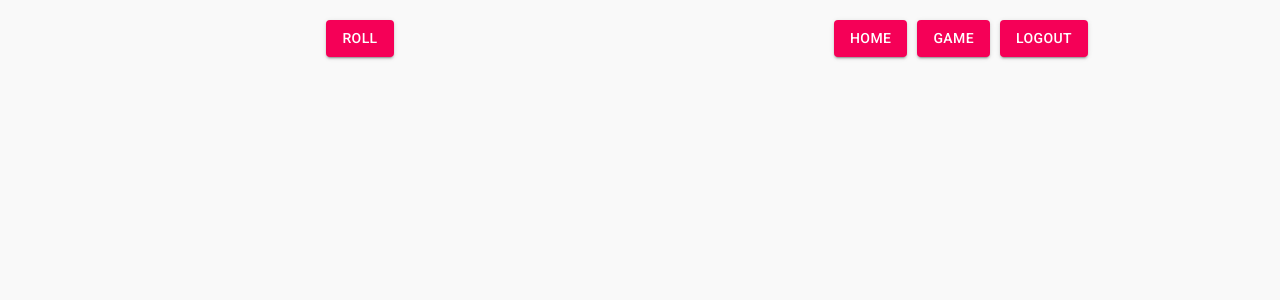
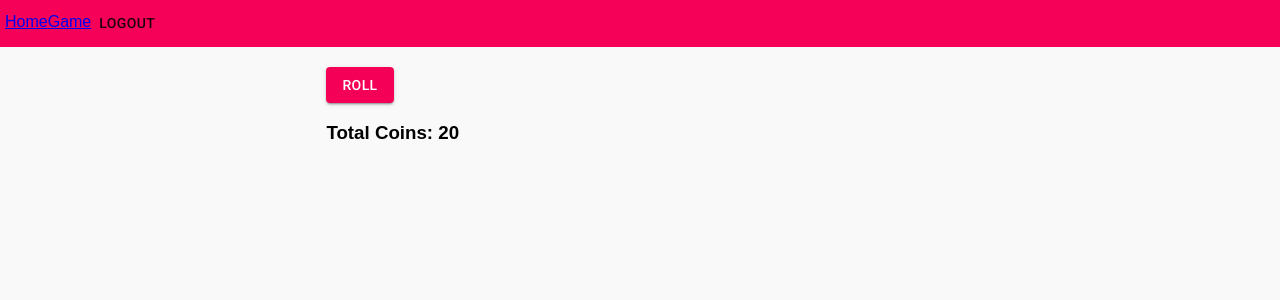
Before and after one commit to tania-dev/Gaming-test, a React (Create React App) app in the folder client/: page /game in a window 1280 px wide. Shown: the top 300 px of the page. Built offline with nearby package versions, Linux system fonts and the light colour scheme; sample sign-in values are in the browser's storage.

Commit message:
Worked on Gaming page

```diff
--- a/client/src/App.js
+++ b/client/src/App.js
@@ -14,8 +14,8 @@ import './App.css';
 function App() {
   return (
     <Router>
+      <Navbar />
       <main className="main-content">
-        <Navbar />
         <Switch>
           <PrivateRoute exact path="/" component={Home} />
           <PrivateRoute path="/game" component={Game} />
--- a/client/src/components/navigations/Navbar.jsx
+++ b/client/src/components/navigations/Navbar.jsx
@@ -1,6 +1,6 @@
 import { useEffect } from "react";
 import { useDispatch, useSelector } from "react-redux";
-import { useHistory } from "react-router-dom";
+import { useHistory, Link } from "react-router-dom";
 import Button from '@material-ui/core/Button';
 import { makeLogout } from "../../redux/actions";
 import './Navbar.scss';
@@ -29,19 +29,13 @@ function Navbar() {
     }
 
     return (
-        <div className="navbar-section">
+        <nav className="navbar-section">
             <div className="navbar-items">
-                <Button variant="contained" color="secondary" className="home-btn" onClick={goToHome}>
-                    Home
-                </Button>
-                <Button variant="contained" color="secondary" className="game-btn" onClick={goToGame}>
-                    Game
-                </Button>
-                <Button variant="contained" color="secondary" className="logout-btn" onClick={handleLogout}>
-                    Logout
-                </Button>
+                    <Link to="/">Home</Link>
+                    <Link to="/game">Game</Link>
+                    <Button>Logout</Button>
             </div>
-        </div>
+        </nav>
     )
 }
 
--- a/client/src/components/navigations/Navbar.scss
+++ b/client/src/components/navigations/Navbar.scss
@@ -1,7 +1,7 @@
 .navbar-section {
+    background: #F50157;
+    padding: 5px;
     .navbar-items {
-        margin-bottom: 20px;
-        float: right;
         .logout-btn, .game-btn {
             margin-left: 10px;
         }
--- a/client/src/pages/Game/Game.jsx
+++ b/client/src/pages/Game/Game.jsx
@@ -2,7 +2,7 @@ import { useEffect, useState } from 'react';
 import { useDispatch, useSelector } from "react-redux";
 import Button from '@material-ui/core/Button';
 import './Game.scss'
-import { gameStart, setCoins } from '../../redux/actions';
+import { gameStart } from '../../redux/actions';
 
 function Game() {
     const [totalCoins, setTotalCoins] = useState(20);
@@ -10,11 +10,11 @@ function Game() {
     const state = useSelector(state => state);
 
     useEffect(() => {
-
-    }, [])
+        setTotalCoins(state.game.coins)
+    }, [state])
 
     const handleRoll = () => {
-        dispatch(gameStart(totalCoins))
+        dispatch(gameStart(totalCoins - 1))
     }
 
     return (
@@ -23,6 +23,12 @@ function Game() {
                 <div className="slot-section">
                     <Button variant="contained" color="secondary" onClick={handleRoll}>Roll</Button>
                 </div>
+                <div className="items-section">
+                    {state.game.items && state.game.items.map((it, index) => (
+                        <p key={index}>{it}</p>
+                    ))}
+                    <h3>Total Coins: {state.game.coins}</h3>
+                </div>
             </div>
         </div>
     )
--- a/client/src/redux/actions/index.js
+++ b/client/src/redux/actions/index.js
@@ -43,9 +43,9 @@ const gameStart = coins => ({
     payload: coins
 })
 
-const setCoins = coins => ({
+const setCoins = data => ({
     type: GAME.GAME_LOAD_SUCCESS,
-    payload: coins
+    payload: data
 })
 
 export {
--- a/client/src/redux/reducers/game.js
+++ b/client/src/redux/reducers/game.js
@@ -2,12 +2,12 @@ import { GAME } from '../constants';
 
 const initialState = {
     items: [],
-    coins: []
+    coins: 20
 }
 
 const gameReducer = (state = initialState, action) => {
 	if(action.type === GAME.GAME_LOAD_SUCCESS) {
-		return {...state.items, ...action.payload.coins};
+		return {...state, ...action.payload};
 	}
 	return state;
 }
--- a/client/src/redux/sagas/handlers/game.js
+++ b/client/src/redux/sagas/handlers/game.js
@@ -6,9 +6,9 @@ export function* handleGame(params) {
     try {
         const response = yield call(requestGame, params.payload);
         const { data } = response;
-        console.log(data)
         const result = {
-            country: data
+            items: data.items,
+            coins: data.coins
         }
         yield put(setCoins(result))
     } catch(err) {
```
